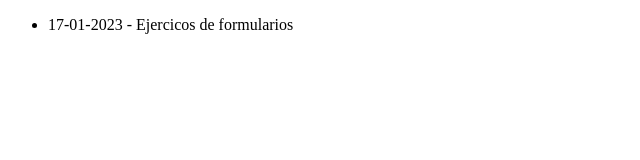
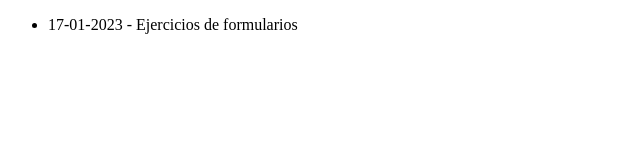
Before and after one commit to erikaortiz1/2EVAL_Programacion_TICO2_erikaortiz1, a plain HTML site: page index.html in a window 1280 px wide. Shown: the full height of the page, 0-640 px from the left. Drawn offline with Linux system fonts and the light colour scheme.

Commit message:
Update index.html

```diff
--- a/index.html
+++ b/index.html
@@ -8,7 +8,7 @@
 </head>
 <body>
     <ul>
-        <li>17-01-2023 - Ejercicos de formularios <a href="./formularios/index.html" </li>
+        <li>17-01-2023 - Ejercicios de formularios <a href="formularios/index.html" </li>
     </ul>
 </body>
 </html>
```
